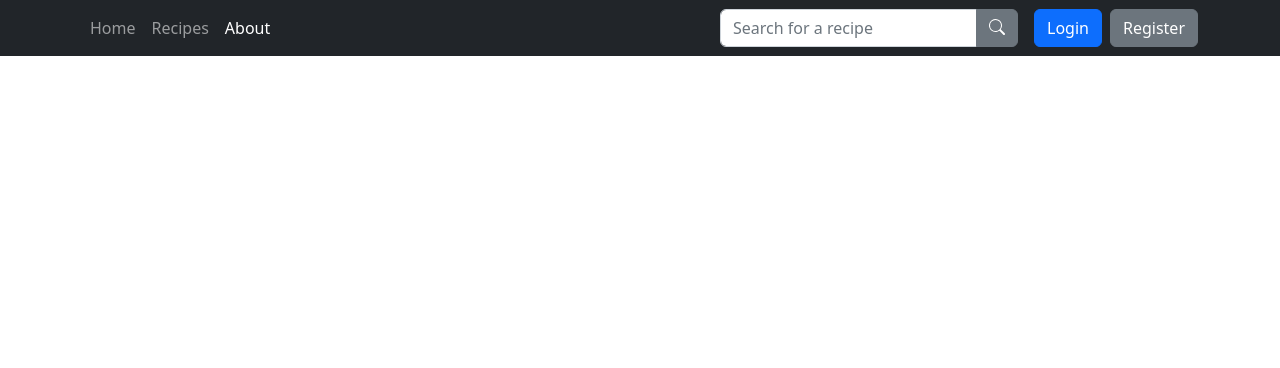
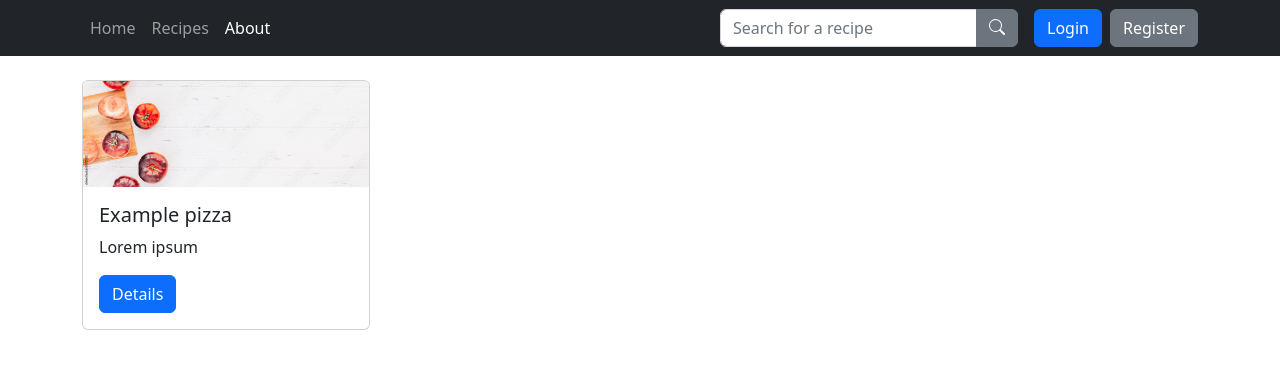
Before and after one commit to petp91/Cookbook, a React (Create React App) app in the folder client/: page /about in a window 1280 px wide. Shown: the top 368 px of the page. Built offline with nearby package versions, Linux system fonts and the light colour scheme.

Commit message:
Added temporary card and details modal prototype to about page

```diff
--- a/client/src/pages/AboutPage.js
+++ b/client/src/pages/AboutPage.js
@@ -1,10 +1,46 @@
+import { useState } from "react";
+import { Container, Card, Modal, Button } from "react-bootstrap";
+import picture from '../assets/CardPicture.jpg';
 
 const AboutPage = () => {
     return (
-        <div>
-            <h1></h1>
-        </div>
+        <Container className="mt-4">
+            <RecipeCard />
+        </Container>
     );
 };
 
+const RecipeCard = () => {
+    return (
+        <Card style={{width: '18rem'}}>
+            <Card.Img variant="top" src={picture} />
+            <Card.Body>
+                <Card.Title>Example pizza</Card.Title>
+                <Card.Text>
+                    Lorem ipsum
+                </Card.Text>
+
+                <RecipeDetails />
+            </Card.Body>
+        </Card>
+    )
+}
+
+const RecipeDetails = () => {
+    const [show, setShow] = useState(false);
+    return (
+        <>
+            <Button onClick={() => setShow(!show)}>Details</Button>
+            <Modal show={show} onHide={() => setShow(!show)}>
+                <Modal.Header closeButton>
+                    <Modal.Title>Example pizza</Modal.Title>
+                </Modal.Header>
+                <Modal.Body>
+                    Lorem ipsum
+                </Modal.Body>
+            </Modal>
+        </>
+    )
+}
+
 export default AboutPage;
```
